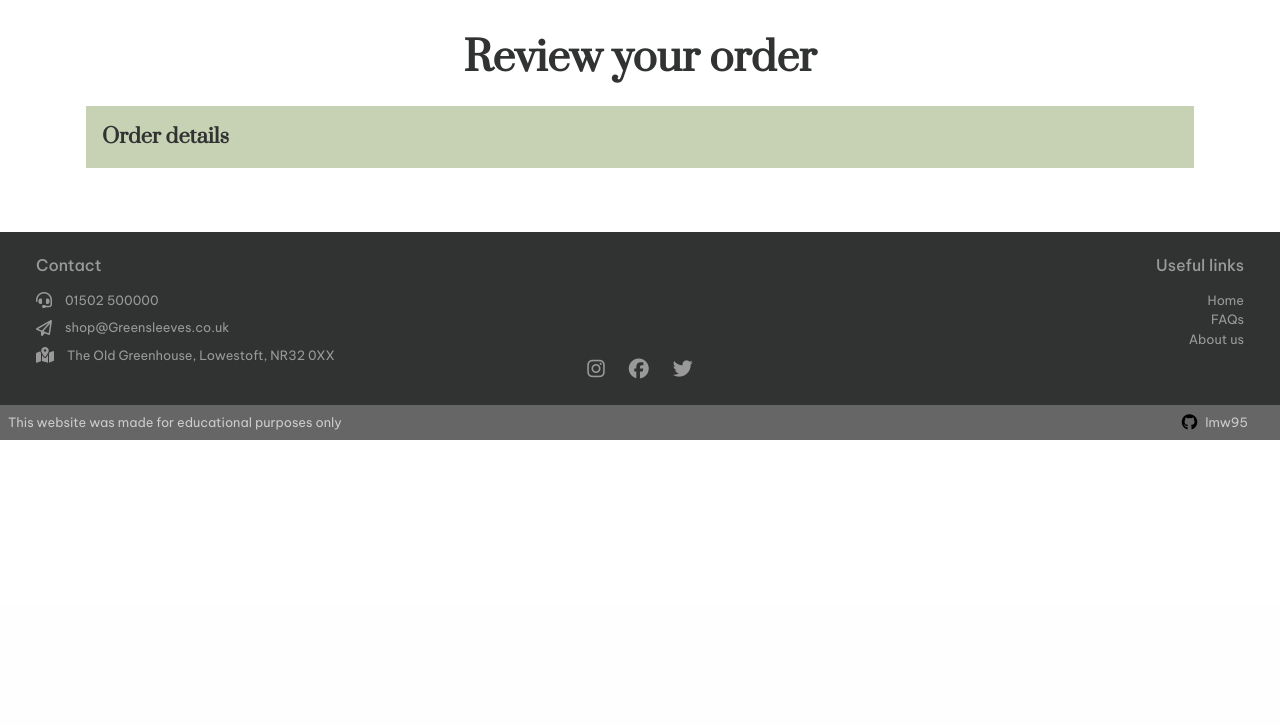
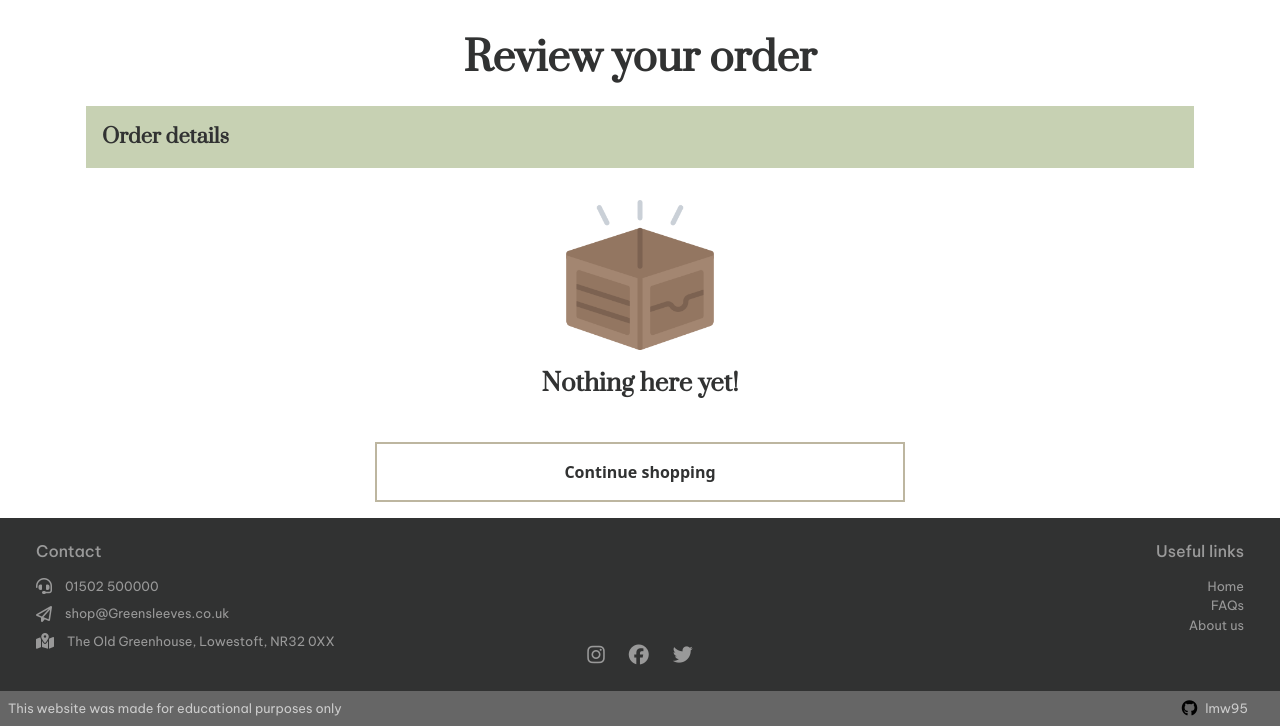
Before and after one commit to lmw95/MS4-greensleeves, a Django app: page /bag/ in a window 1280 px wide. Shown: the part 196-922 px from the top of the page. Before the commit the page ends 636 px from the top, so only its background shows below. Run offline with Django 3.2, Linux system fonts and the light colour scheme; parts of the project's set-up code (start-up, migrations or seed data) failed here and were passed over; some libraries are stand-ins or nearby versions.

Commit message:
Fix remove item button and adjust bag

```diff
--- a/bag/templates/bag/bag.html
+++ b/bag/templates/bag/bag.html
@@ -23,6 +23,7 @@
             <p class="section-header fs-5 p-3 mb-0">Order details</p>
         </div>
         <div class="col-12 p-3">
+            {% if bag_items %}
             <div class="table-responsive rounded">
                 <table class="table table-sm table-borderless order-summary">
                     {% for item in bag_items %}
@@ -92,6 +93,13 @@
                     {% endfor %}
                 </table>
             </div>
+            {% else %}
+            <div class="container d-flex flex-column align-items-center">
+                <img src="/media/wallet.png" height=150 width=150 class="my-auto mx-auto">
+                <p class="mt-3 text-center fw-bold bag-empty fs-4">Nothing here yet!</p>
+                <a href="{% url 'shop' %}" class="btn text-reset back-to-shopping w-50 p-3 rounded-0 mt-4" target="_self">Continue shopping</a>
+            </div>
+            {% endif %}
         </div>
     </div>
 </div>
--- a/bag/urls.py
+++ b/bag/urls.py
@@ -6,5 +6,5 @@ urlpatterns = [
     path('', views.view_bag, name='view_bag'),
     path('add/<item_id>', views.add_to_bag, name='add_to_bag'),
     path('update/<item_id>', views.update_bag, name='update_bag'),
-    path('remove/<item_id>', views.remove_from_bag, name='remove_from_bag'),
+    path('remove/<item_id>/', views.remove_from_bag, name='remove_from_bag'),
 ]
--- a/static/css/_bag.css
+++ b/static/css/_bag.css
@@ -1,7 +1,8 @@
 /*----------------- [Shopping bag preview] -----------------*/
 
 .view-bag-link,
-.shopping-bag-close {
+.shopping-bag-close,
+.back-to-shopping {
     border: var(--beige) solid 2px;
     border-radius: none;
     transition: all 0.1s ease-in-out;
@@ -10,7 +11,8 @@
 }
 
 .view-bag-link:hover,
-.shopping-bag-close:hover {
+.shopping-bag-close:hover,
+.back-to-shopping:hover {
     color: var(--white) !important;
     background-color: var(--beige);
 }
```
